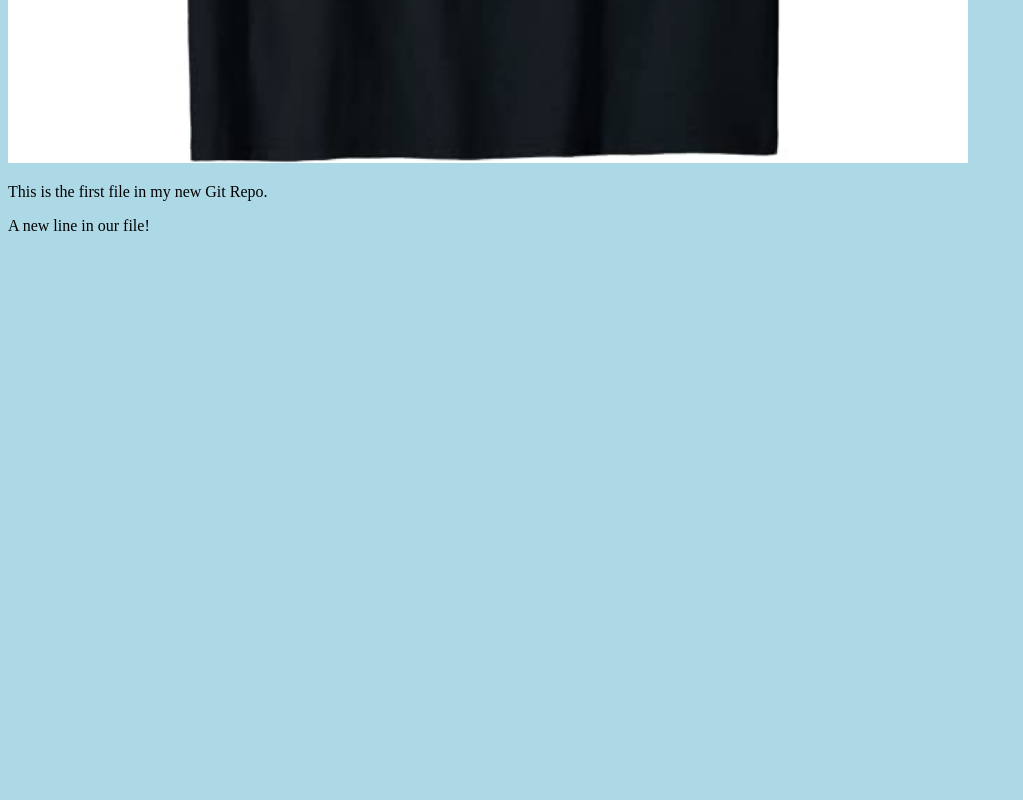
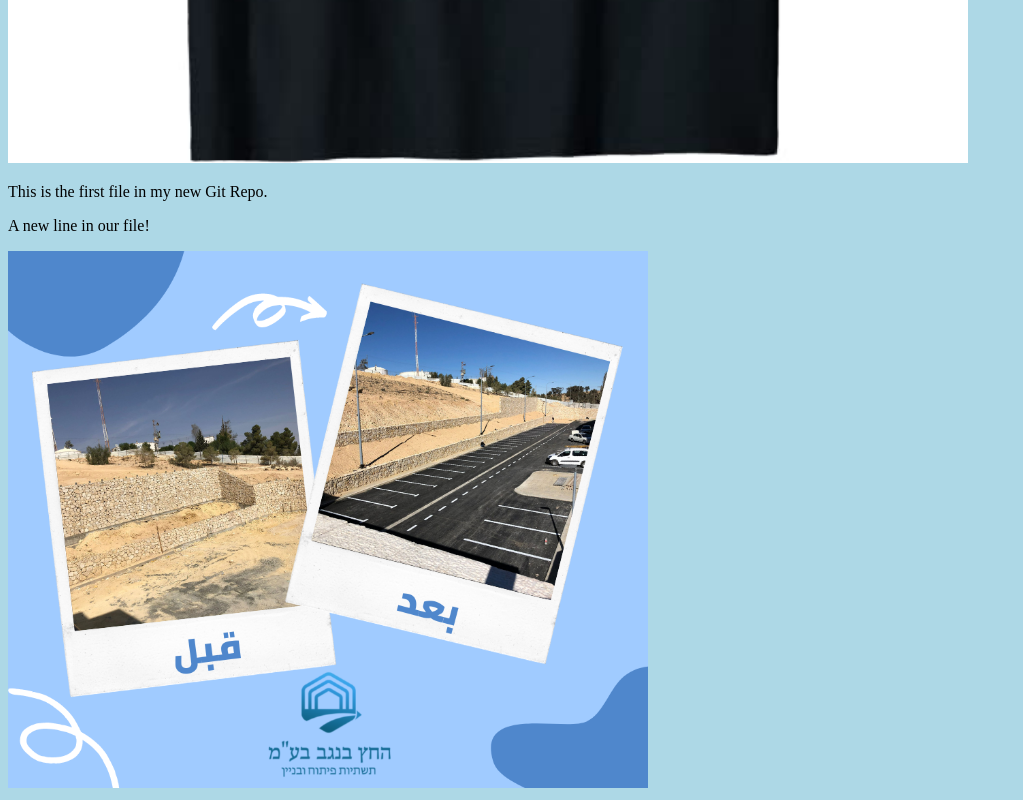
Before and after one commit to jamilaben/hellofirst, a plain HTML site: page index.html in a window 1280 px wide. Shown: the part 926-1726 px from the top of the page, without its empty margins (0-1023 px from the left). Before the commit the page ends 1177 px from the top, so only its background shows below. Drawn offline with Linux system fonts and the light colour scheme.

Commit message:
added new image

```diff
--- a/index.html
+++ b/index.html
@@ -12,6 +12,7 @@
 style="width:100%;max-width:960px"></div>
 <p>This is the first file in my new Git Repo.</p>
 <p>A new line in our file!</p>
+<div><img src="before.png" alt="Hello Git" style="width:100%;max-width:640px"></div>
 
 </body>
 </html>
```
Also changed, not shown: before.png (added).
